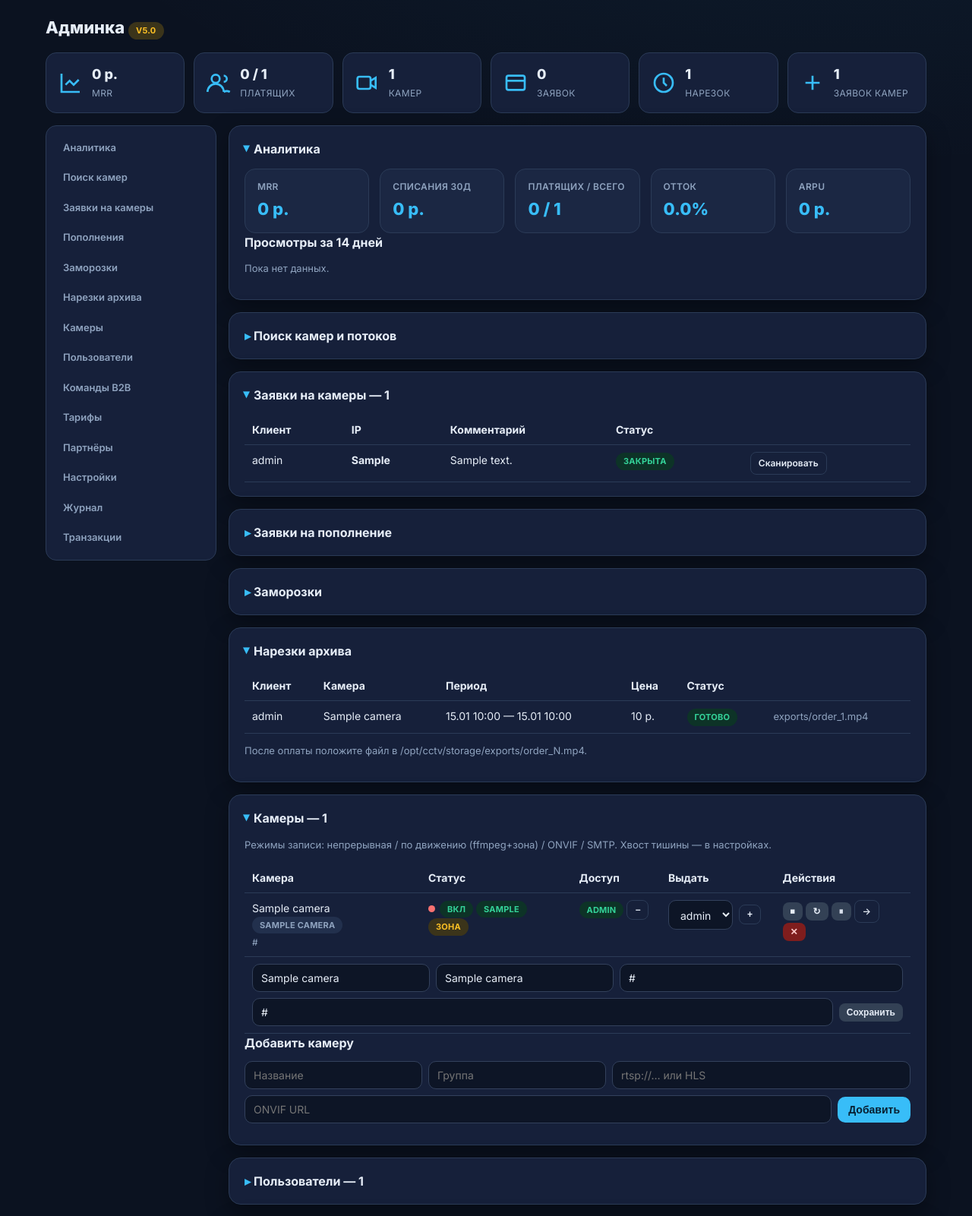
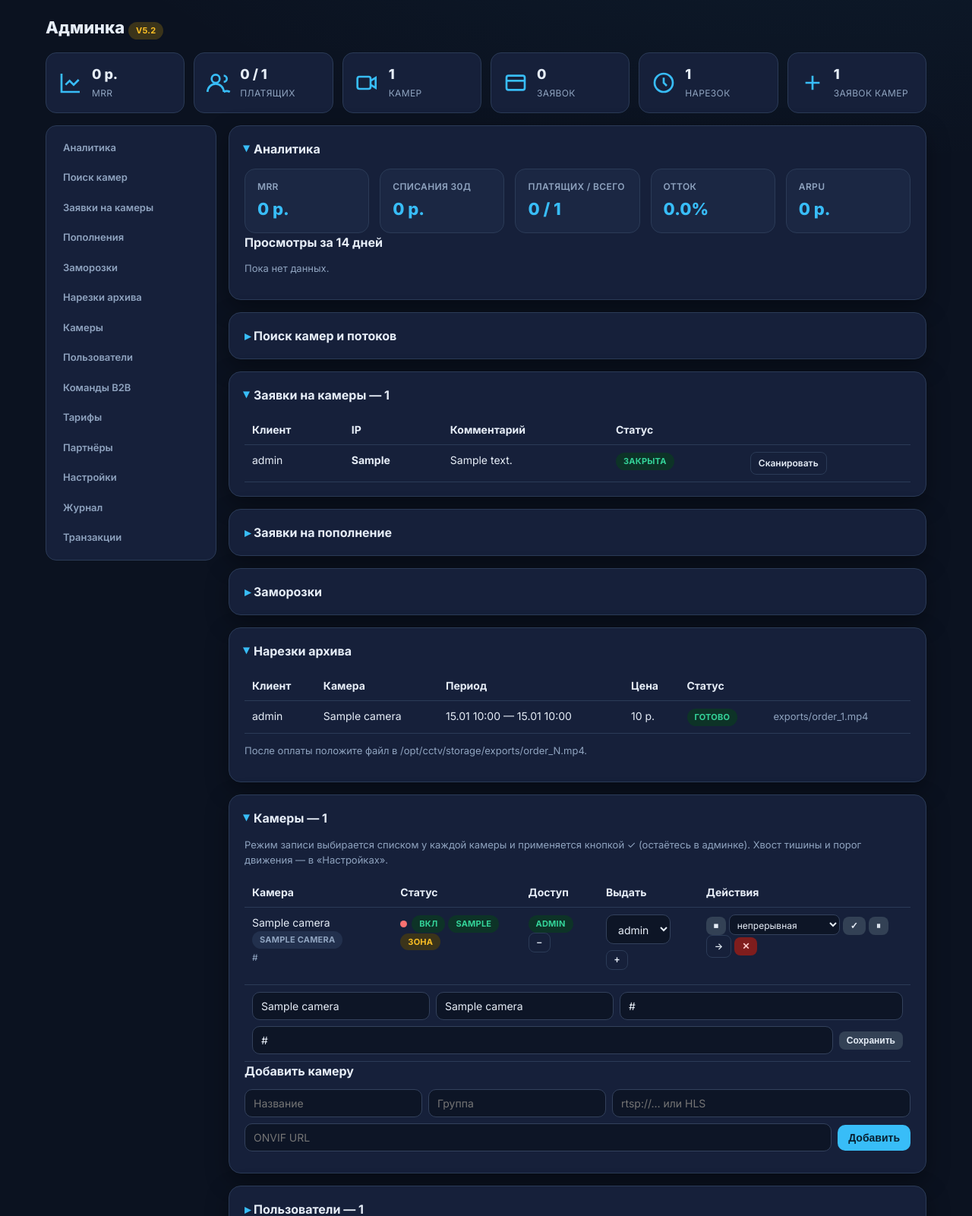
Before and after one commit to vasa57kam/cctv-deploy, a Flask app: page /admin in a window 1280 px wide. Shown: the part 60-1661 px from the top of the page at 76% size. Run offline with Flask 3, Linux system fonts and the light colour scheme; a user stored in the database is signed in; data comes from the database, SQL or seed files in the repository; tables that the repository leaves empty hold one stand-in row (values such as "Sample post"); data that the repository does not hold is empty; parts of the project's set-up code (start-up, migrations or seed data) failed here and were passed over.

Commit message:
Update admin.html

```diff
--- a/app/templates/admin.html
+++ b/app/templates/admin.html
@@ -1,6 +1,6 @@
 {% extends "base.html" %}
 {% block content %}
-<h1>Админка <span class="badge warn">v5.0</span></h1>
+<h1>Админка <span class="badge warn">v5.2</span></h1>
 
 <div class="quickstats">
   <a class="qs" href="#analytics"><svg viewBox="0 0 24 24" fill="none" stroke="currentColor" stroke-width="2"><path d="M3 3v18h18"/><path d="M7 14l4-4 4 4 5-5"/></svg><div><b>{{ "%.0f"|format(stats.mrr) }} р.</b><span>MRR</span></div></a>
@@ -128,7 +128,8 @@
 
 <details class="card" id="cameras" open>
 <summary>Камеры — {{ cameras|length }}</summary>
-<p class="muted">Режимы записи: непрерывная / по движению (ffmpeg+зона) / ONVIF / SMTP. Хвост тишины — в настройках.</p>
+<p class="muted">Режим записи выбирается списком у каждой камеры и применяется кнопкой ✓ (остаётесь в админке).
+   Хвост тишины и порог движения — в «Настройках».</p>
 <div class="tablewrap"><table><tr><th>Камера</th><th>Статус</th><th>Доступ</th><th>Выдать</th><th>Действия</th></tr>
 {% for cam in cameras %}
 <tr><td>{% set th = thumbs.get(cam.id) %}{% if th and th.url %}<img src="{{ th.url }}?t={{ range(100000)|random }}" style="width:60px;border-radius:6px;vertical-align:middle;margin-right:6px;">{% endif %}{{ cam.name }}{% if cam.group_name %} <span class="badge neutral">{{ cam.group_name }}</span>{% endif %}<br><span class="muted" style="font-size:12px;">{{ cam.rtsp_url }}</span></td>
@@ -137,7 +138,16 @@
 <td><form method="post" action="{{ url_for('admin_camera_grant', camera_id=cam.id) }}" class="formrow"><select name="user_id">{% for u in users %}<option value="{{ u.id }}">{{ u.username }}</option>{% endfor %}</select><button class="btn ghost mini" type="submit">+</button></form></td>
 <td>
 <form method="post" action="{{ url_for('admin_camera_recording', camera_id=cam.id) }}" style="display:inline"><button class="btn gray mini" type="submit" title="{{ "Выкл запись" if cam.recording_enabled else "Вкл запись" }}">{{ "⏹" if cam.recording_enabled else "▶" }}</button></form>
-<form method="post" action="{{ url_for('admin_camera_motion', camera_id=cam.id) }}" style="display:inline"><button class="btn gray mini" type="submit" title="Сменить режим">↻</button></form>
+<form method="post" action="{{ url_for('admin_camera_motion', camera_id=cam.id) }}" style="display:inline" class="formrow" title="Режим записи: выбрать и применить">
+<input type="hidden" name="back" value="admin">
+<select name="mode" style="padding:4px 6px;font-size:12px;border-radius:8px;">
+<option value="continuous" {% if (cam.recording_mode or "continuous") == "continuous" %}selected{% endif %}>непрерывная</option>
+<option value="motion" {% if cam.recording_mode == "motion" %}selected{% endif %}>движение (ffmpeg)</option>
+<option value="onvif" {% if cam.recording_mode == "onvif" %}selected{% endif %}>движение (ONVIF)</option>
+<option value="smtp" {% if cam.recording_mode == "smtp" %}selected{% endif %}>движение (SMTP)</option>
+</select>
+<button class="btn gray mini" type="submit">✓</button>
+</form>
 <form method="post" action="{{ url_for('admin_camera_toggle', camera_id=cam.id) }}" style="display:inline"><button class="btn gray mini" type="submit" title="{{ "Выкл" if cam.active else "Вкл" }}">{{ "⏸" if cam.active else "▶" }}</button></form>
 <a class="btn ghost mini" href="{{ url_for('camera_page', camera_id=cam.id) }}" title="Открыть камеру">→</a>
 <form method="post" action="{{ url_for('admin_camera_delete', camera_id=cam.id) }}" style="display:inline" onsubmit="return confirm('Удалить {{ cam.name }}?');"><button class="btn red mini" type="submit" title="Удалить">✕</button></form>
@@ -162,12 +172,12 @@
 <form method="post" action="{{ url_for('admin_user_toggle', user_id=u.id) }}" style="display:inline"><button class="btn gray mini" type="submit" title="Блок/Разблок">{{ "⛔" if u.active else "✓" }}</button></form>
 {% if not u.admin %}<form method="post" action="{{ url_for('admin_user_delete', user_id=u.id) }}" style="display:inline" onsubmit="return confirm('Удалить {{ u.username }}?');"><button class="btn red mini" type="submit" title="Удалить">✕</button></form>{% endif %}
 </td></tr>
-<tr><td colspan="7" class="muted">
+<tr><td colspan="6" class="muted">
 <form method="post" action="{{ url_for('admin_user_edit', user_id=u.id) }}" class="formrow" style="margin:0;"><input name="username" value="{{ u.username }}" placeholder="Логин"><button class="btn gray mini" type="submit">Переименовать</button></form>
 <form method="post" action="{{ url_for('admin_user_credit', user_id=u.id) }}" class="formrow" style="margin:4px 0 0 0;"><input name="credit_limit" value="{{ u.credit_limit or 0 }}" placeholder="Лимит"><button class="btn gray mini" type="submit">Лимит</button></form>
-<form method="post" id="pass-form-{{ u.id }}" class="formrow" style="margin:4px 0 0 0;" onsubmit="this.action='/admin/user/{{ u.id }}/password'"><input type="password" name="password" placeholder="Новый пароль"><button class="btn gray mini" type="submit">Сменить пароль</button></form>
+<form method="post" class="formrow" style="margin:4px 0 0 0;" onsubmit="this.action='/admin/user/{{ u.id }}/password'"><input type="password" name="password" placeholder="Новый пароль"><button class="btn gray mini" type="submit">Сменить пароль</button></form>
 <form method="post" action="{{ url_for('admin_topup') }}" class="formrow" style="margin:4px 0 0 0;"><input type="hidden" name="user_id" value="{{ u.id }}"><input name="amount" placeholder="+100 / -100" style="width:110px;"><input name="reason" placeholder="Причина" style="flex:1;"><button class="btn gray mini" type="submit">Баланс</button></form>
-<form method="post" id="tariff-form-{{ u.id }}" class="formrow" style="margin:4px 0 0 0;" onsubmit="this.action='/admin/user/{{ u.id }}/tariff'"><select name="tariff_id">{% for t in tariffs %}<option value="{{ t.id }}">{{ t.name }} — {{ t.price }}</option>{% endfor %}</select><button class="btn gray mini" type="submit">Тариф</button></form>
+<form method="post" class="formrow" style="margin:4px 0 0 0;" onsubmit="this.action='/admin/user/{{ u.id }}/tariff'"><select name="tariff_id">{% for t in tariffs %}<option value="{{ t.id }}">{{ t.name }} — {{ t.price }}</option>{% endfor %}</select><button class="btn gray mini" type="submit">Тариф</button></form>
 </td></tr>
 {% endfor %}
 </table></div>
```
